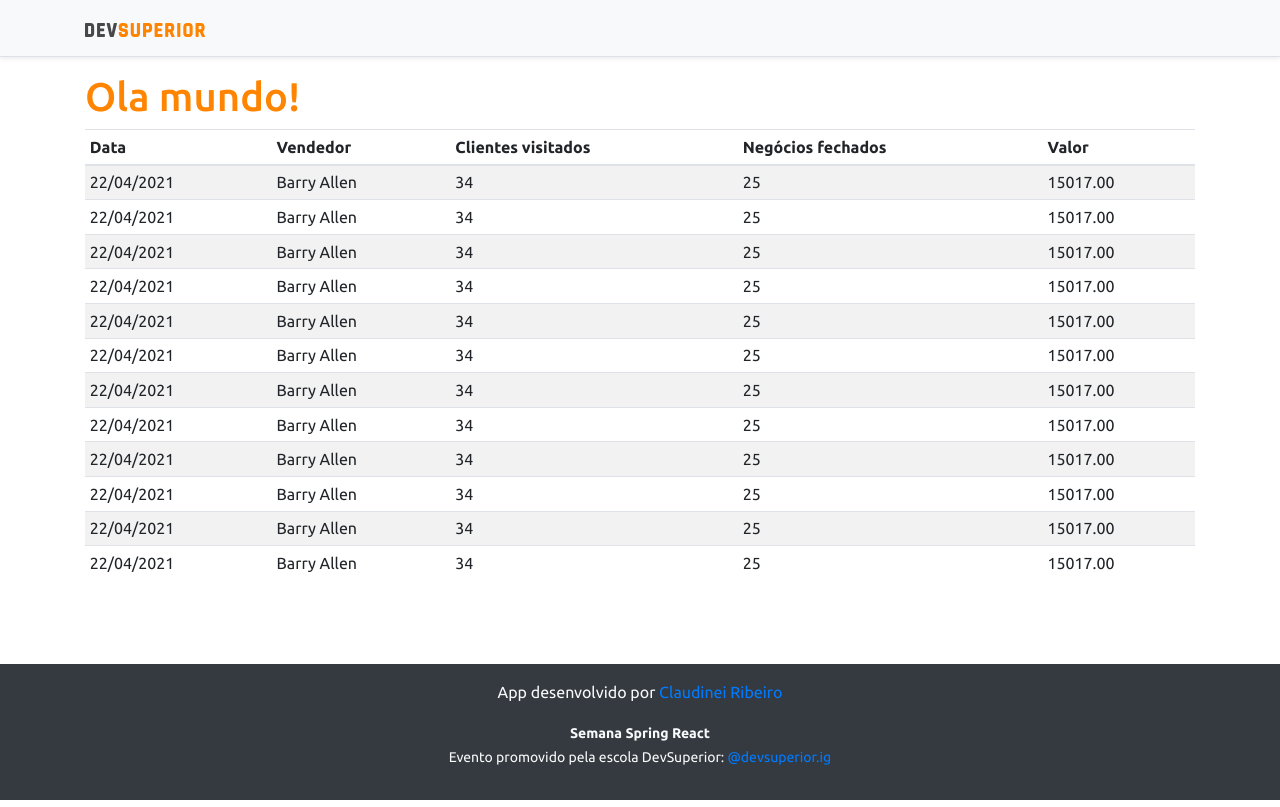
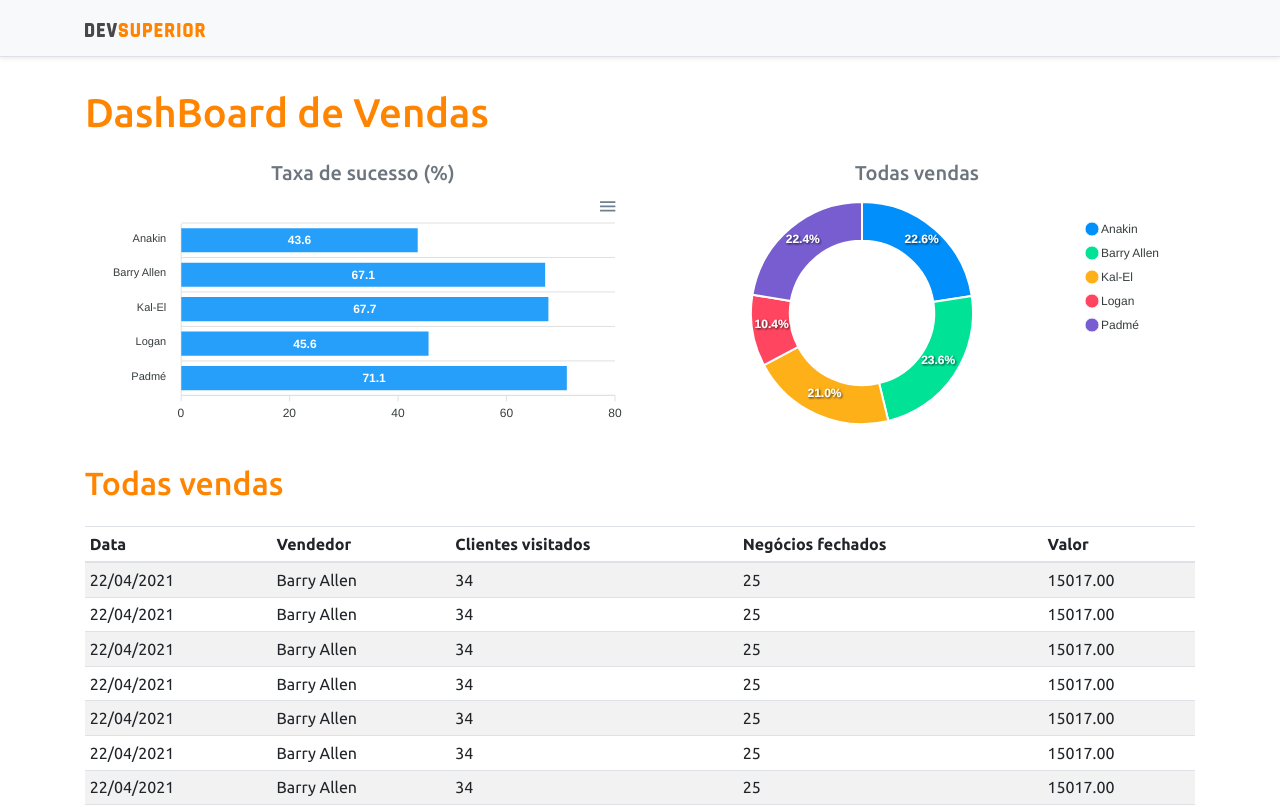
Before and after one commit to CRibeiro1072/projeto-sds3, a React (Create React App) app in the folder frontend/: page / in a window 1280 px wide. Shown: the top 807 px of the page. Built offline with nearby package versions, Linux system fonts and the light colour scheme.

Commit message:
Static charts

```diff
--- a/frontend/package.json
+++ b/frontend/package.json
@@ -12,14 +12,18 @@
     "@types/node": "^12.0.0",
     "@types/react": "^17.0.0",
     "@types/react-dom": "^17.0.0",
+    "add": "^2.0.6",
+    "apexcharts": "^3.26.1",
     "bootstrap": "^4.6.0",
     "jquery": "1.9.1",
     "popper.js": "^1.16.1",
     "react": "^17.0.2",
+    "react-apexcharts": "^1.3.9",
     "react-dom": "^17.0.2",
     "react-scripts": "4.0.3",
     "typescript": "^4.1.2",
-    "web-vitals": "^1.0.1"
+    "web-vitals": "^1.0.1",
+    "yarn": "^1.22.10"
   },
   "scripts": {
     "start": "react-scripts start",
--- a/frontend/src/App.tsx
+++ b/frontend/src/App.tsx
@@ -1,4 +1,6 @@
+import BarChart from "components/BarChart";
 import DataTable from "components/DateTable";
+import DonutChart from "components/DonutChart";
 import Footer from "components/Footer";
 import NavBar from "components/NavBar";
 
@@ -7,7 +9,21 @@
     <>
       <NavBar />
       <div className="container">
-        <h1 className="text-primary">Ola mundo!</h1>
+        <h1 className="text-primary py-3">DashBoard de Vendas</h1>
+
+        <div className="row px-3">
+          <div className="col-sm-6">
+            <h5 className="text-center text-secondary">Taxa de sucesso (%)</h5>
+            <BarChart />
+          </div>
+          <div className="col-sm-6">
+          <h5 className="text-center text-secondary">Todas vendas</h5>
+            <DonutChart />
+          </div>
+        </div>
+        <div className="py-3">
+          <h2 className="text-primary">Todas vendas</h2>
+        </div>
         <DataTable />
       </div>
       <Footer />
--- /dev/null
+++ b/frontend/src/components/BarChart/index.tsx
@@ -0,0 +1,33 @@
+import Chart from 'react-apexcharts';
+const BarChart = () => {
+    const options = {
+        plotOptions: {
+            bar: {
+                horizontal: true,
+            }
+        },
+    };
+
+    const mockData = {
+        labels: {
+            categories: ['Anakin', 'Barry Allen', 'Kal-El', 'Logan', 'Padmé']
+        },
+        series: [
+            {
+                name: "% Sucesso",
+                data: [43.6, 67.1, 67.7, 45.6, 71.1]
+            }
+        ]
+    };
+    return (
+        <Chart
+            options={{ ...options, xaxis: mockData.labels}}
+            series={mockData.series}
+            type="bar"
+            height="240"
+        />
+
+    );
+}
+
+export default BarChart;
--- /dev/null
+++ b/frontend/src/components/DonutChart/index.tsx
@@ -0,0 +1,24 @@
+import Chart from 'react-apexcharts';
+const DonutChart = () => {
+    const mockData = {
+        series: [477138, 499928, 444867, 220426, 473088],
+        labels: ['Anakin', 'Barry Allen', 'Kal-El', 'Logan', 'Padmé']
+    }
+
+    const options = {
+        legend: {
+            show: true
+        }
+    }
+    return (
+        <Chart
+        options={{ ...options, labels: mockData.labels}}
+        series={mockData.series}
+        type="donut"
+        height="240"
+    />
+
+    );
+}
+
+export default DonutChart;
```
Also changed, not shown: 1 other file (tests, documents, lock files or other folders).
